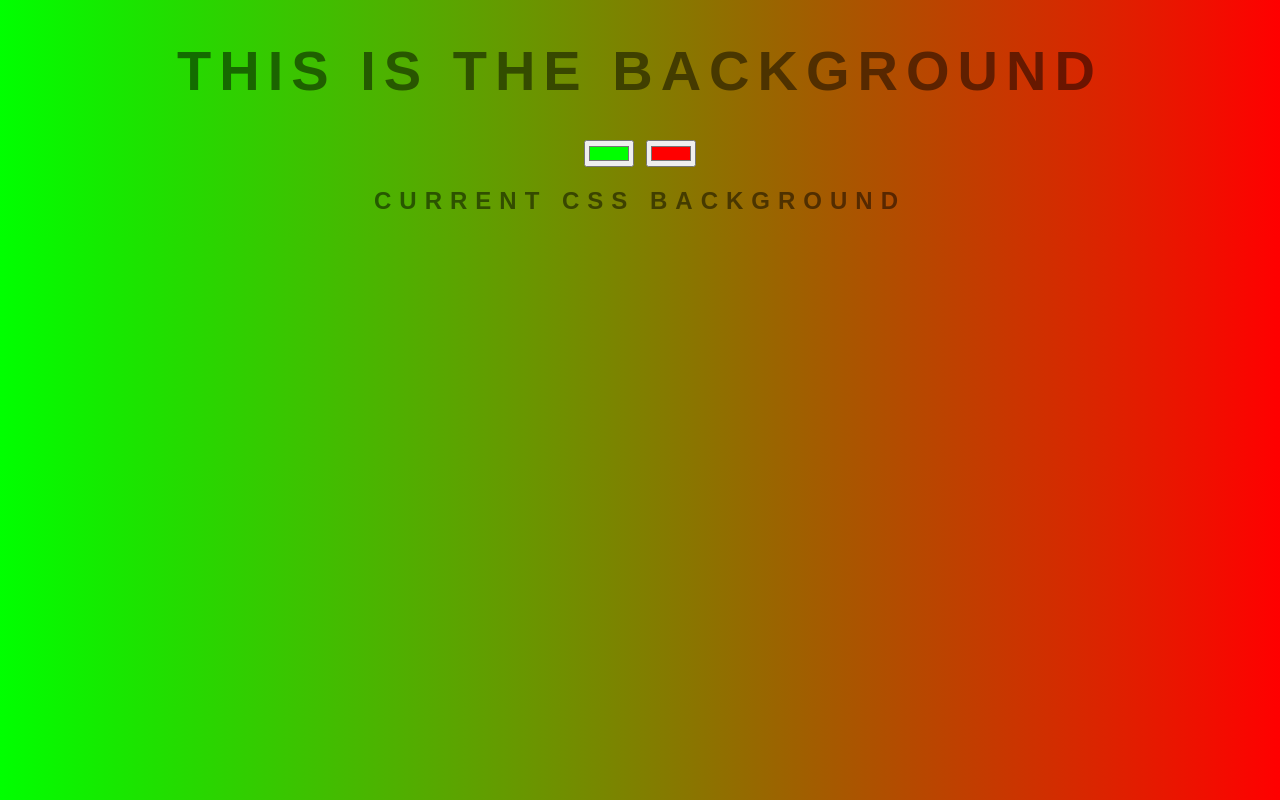
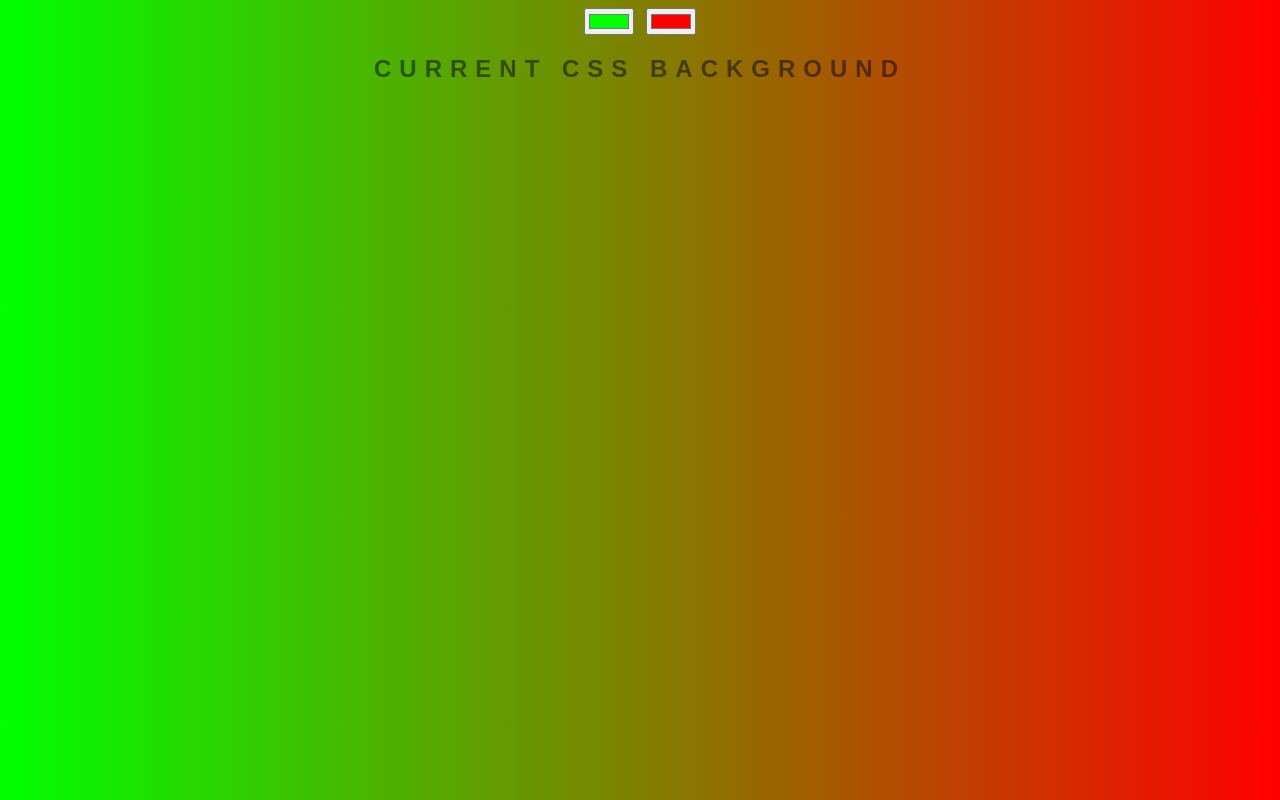
Before and after one commit to Yakub-Egamnazarov/background-generator, a plain HTML site: page index.html in a window 1280 px wide. Drawn offline with Linux system fonts and the light colour scheme.

```diff
--- a/index.html
+++ b/index.html
@@ -8,7 +8,6 @@
     <link rel="stylesheet" href="style.css" />
   </head>
   <body id="gradient">
-    <h1>This is the Background</h1>
     <input class="color1" type="color" name="color1" value="#00ff00" />
     <input class="color2" type="color" name="color2" value="#ff0000" />
     <h2>Current Css Background</h2>
```
